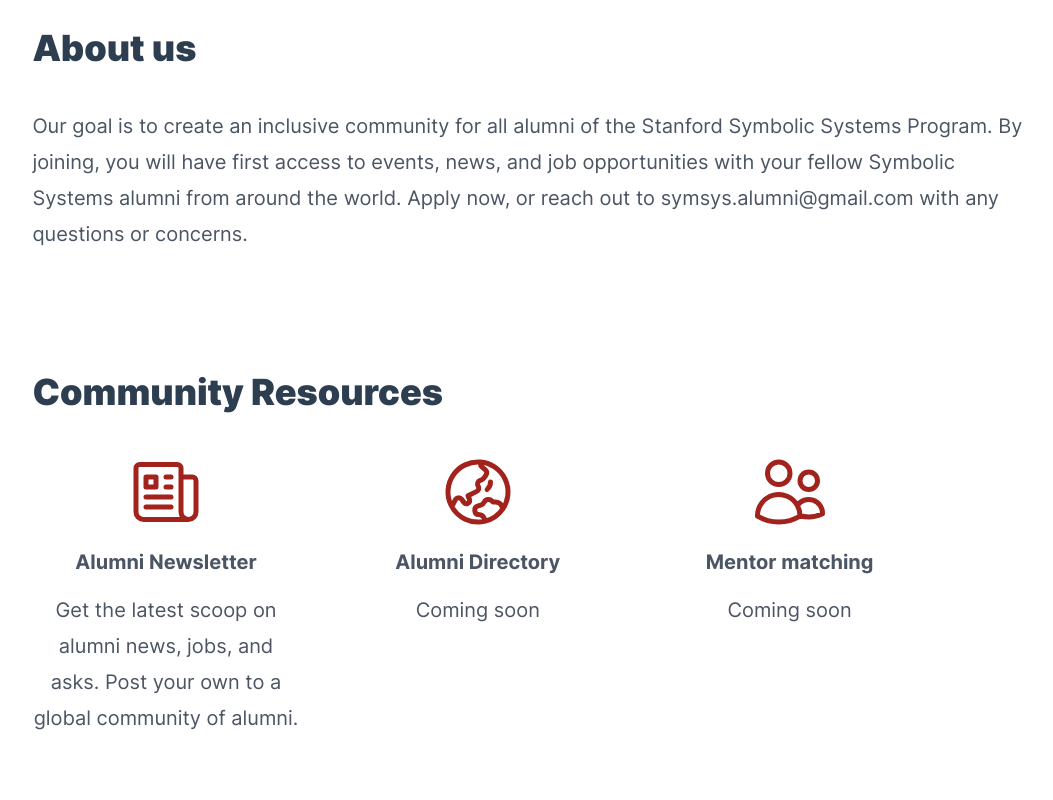
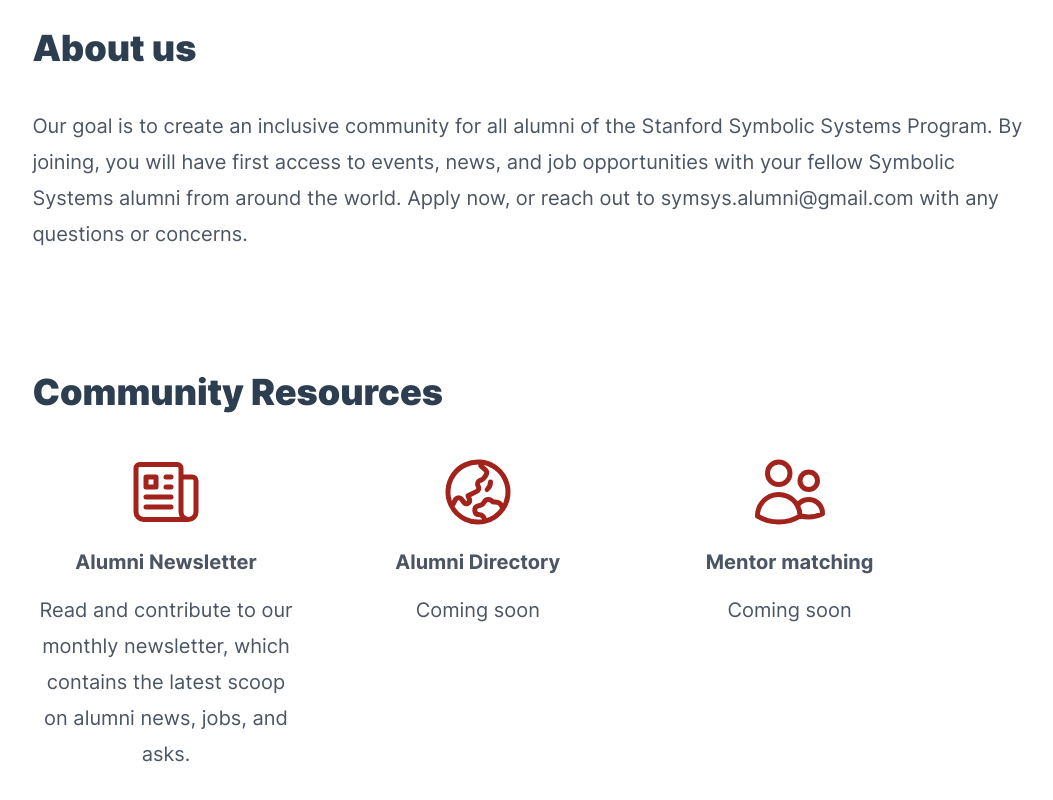
Before and after one commit to polygonjs/template-painted-globe, a Vue app: page / in a window 1280 px wide. Shown: the part 612-1412 px from the top of the page, without its empty margins (134-1187 px from the left). Built offline with nearby package versions, Linux system fonts and the light colour scheme; the HTML template or start-up script is replaced by a standard one.

Commit message:
change copy

```diff
--- a/src/App.vue
+++ b/src/App.vue
@@ -13,7 +13,7 @@
     class="ml-[8vw] -mt-[30rem] lg:-mt-40 w-[100%] lg:w-auto text-left lg:pt-0 xl:ml-[13vw]"
   >
     <h1
-      class="relative mx-auto mb-4 text-3xl sm:text-4xl font-black leading-snug lg:text-4xl xl:text-4xl xl:mb-10"
+      class="relative mx-auto mb-4 text-3xl font-black leading-snug sm:text-4xl lg:text-4xl xl:text-4xl xl:mb-10"
     >
       About us
     </h1>
@@ -27,7 +27,7 @@
       symsys.alumni@gmail.com with any questions or concerns.
     </p>
     <h1
-      class="relative mx-auto mb-8 text-3xl sm:text-4xl font-black leading-snug lg:text-4xl xl:text-4xl xl:mb-10"
+      class="relative mx-auto mb-8 text-3xl font-black leading-snug sm:text-4xl lg:text-4xl xl:text-4xl xl:mb-10"
     >
       Community Resources
     </h1>
@@ -41,7 +41,7 @@
           viewBox="0 0 24 24"
           stroke-width="1.5"
           stroke="#A2221C"
-          class="w-20 h-20 inline"
+          class="inline w-20 h-20"
         >
           <path
             stroke-linecap="round"
@@ -51,8 +51,8 @@
         </svg>
         <h3 class="pt-3 font-bold">Alumni Newsletter</h3>
         <div class="pt-3">
-          Get the latest scoop on alumni news, jobs, and asks. Post your own to
-          a global community of alumni.
+          Read and contribute to our monthly newsletter, which contains the
+          latest scoop on alumni news, jobs, and asks.
         </div>
       </div>
       <div class="w-[30%] justify-center text-center items-center">
@@ -62,7 +62,7 @@
           viewBox="0 0 24 24"
           stroke-width="1.5"
           stroke="#A2221C"
-          class="w-20 h-20 inline"
+          class="inline w-20 h-20"
         >
           <path
             stroke-linecap="round"
@@ -81,7 +81,7 @@
           viewBox="0 0 24 24"
           stroke-width="1.5"
           stroke="#A2221C"
-          class="w-20 h-20 inline"
+          class="inline w-20 h-20"
         >
           <path
             stroke-linecap="round"
```
